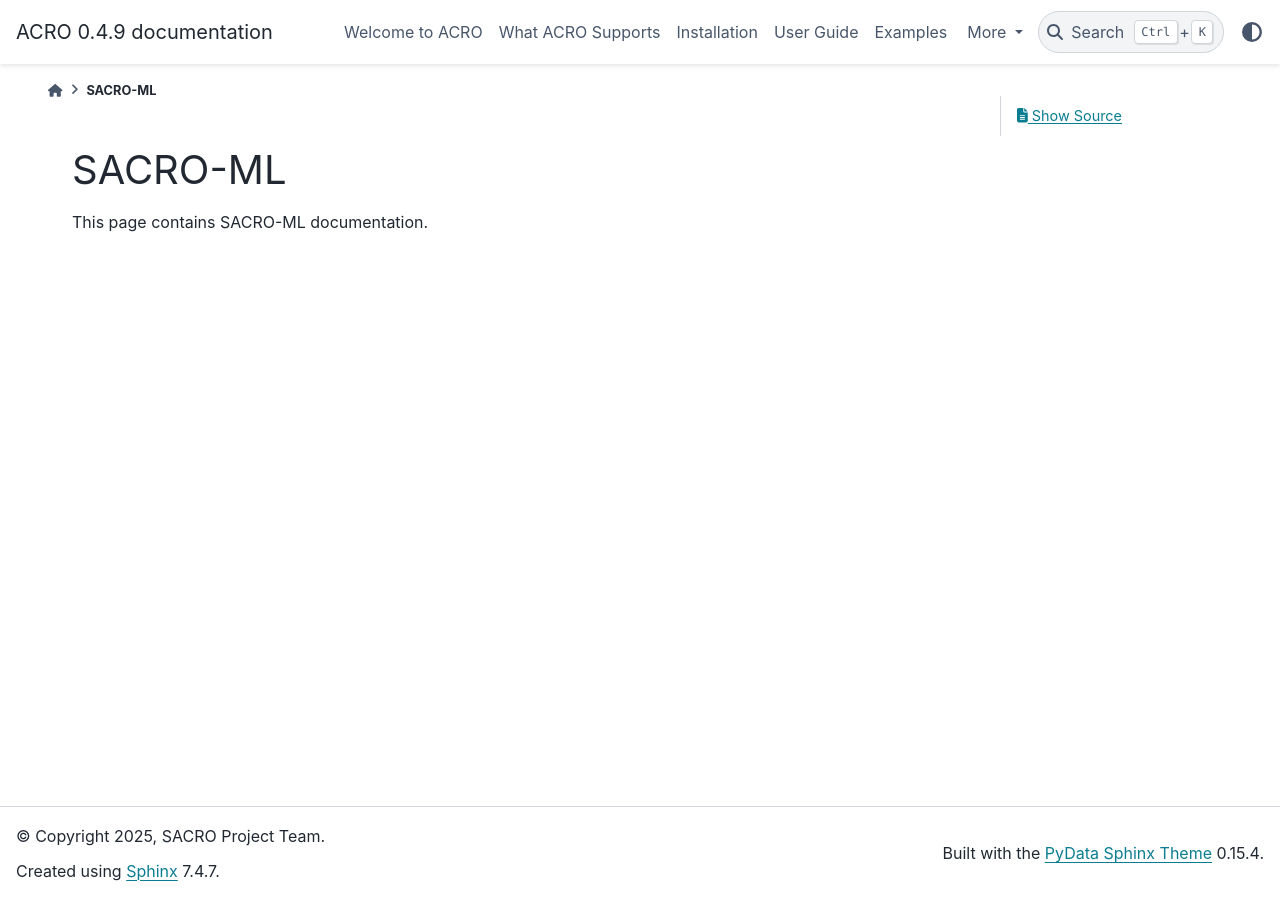
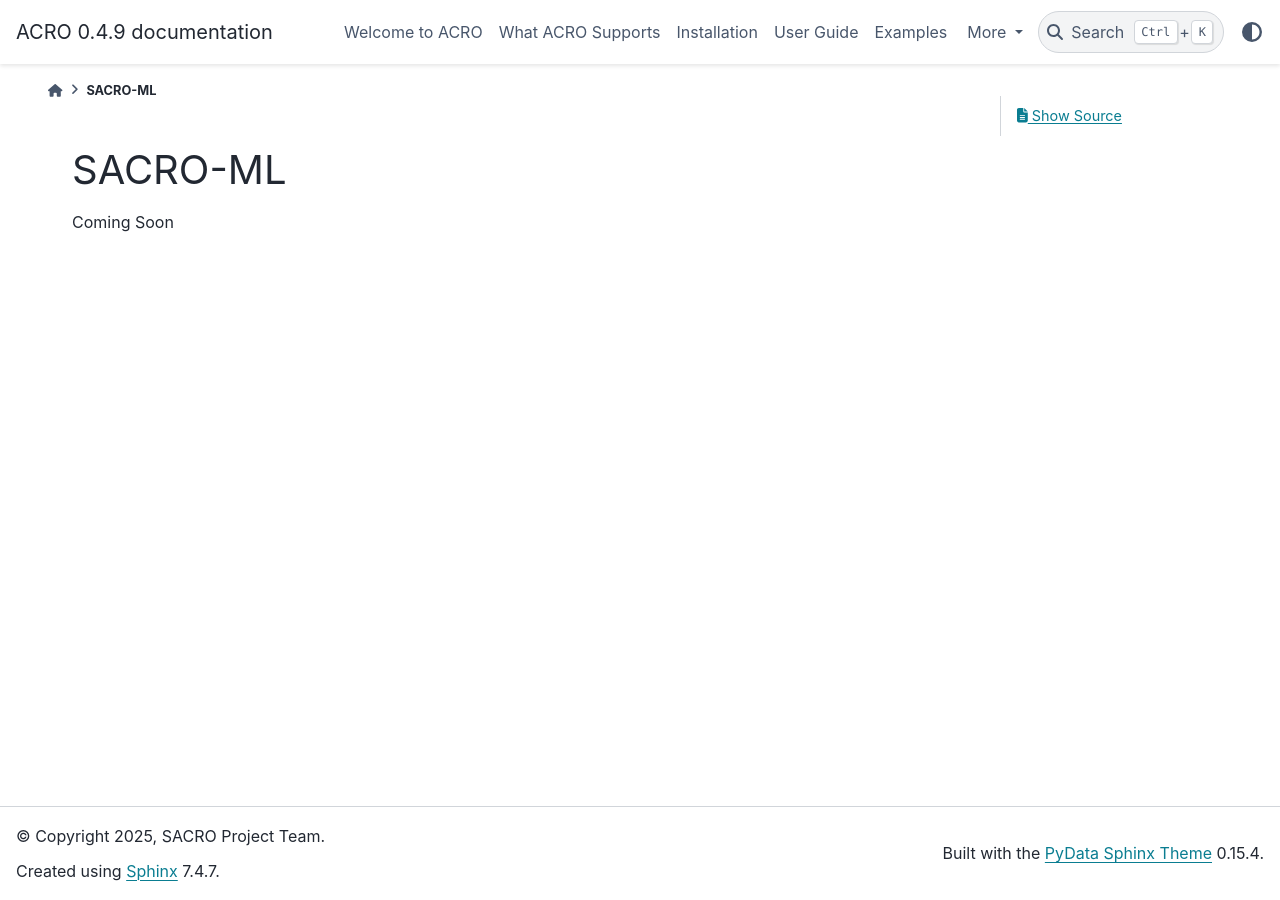
Before and after one commit to AI-SDC/ACRO, a Sphinx documentation site: the page built from docs/source/sacro_ml.rst, in a window 1280 px wide. Built offline with Sphinx 7.4.7 and the PyData theme 0.15.4, drawn with Linux system fonts in a browser that asks for light colours.

Commit message:
Update sacro_ml.rst
Signed-off-by: Jessica Ikechukwu <Jessica.Ikechukwu@uwe.ac.uk>

```diff
--- a/docs/source/sacro_ml.rst
+++ b/docs/source/sacro_ml.rst
@@ -4,4 +4,4 @@
 SACRO-ML
 ========
 
-This page contains SACRO-ML documentation.
+Coming Soon
```
